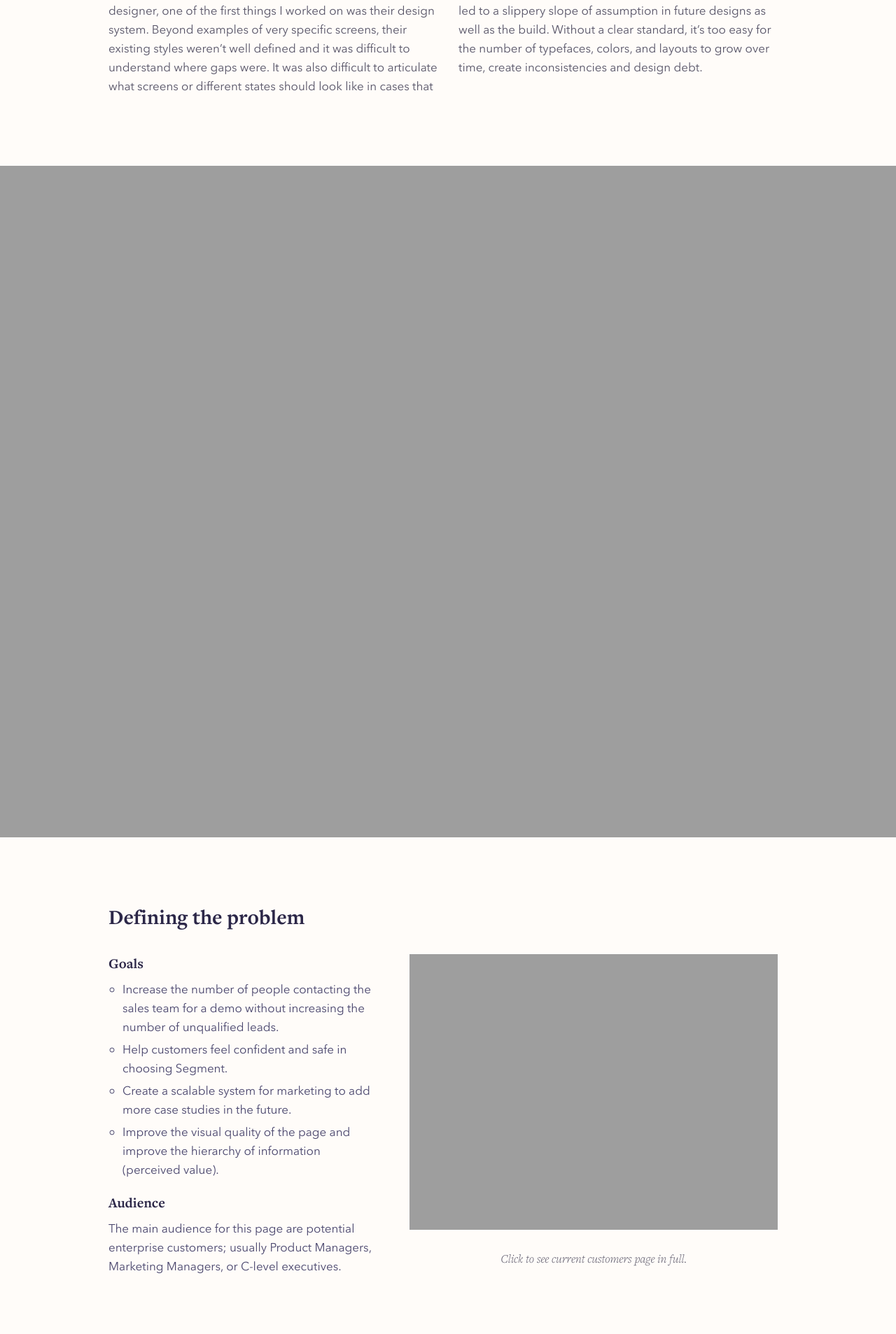
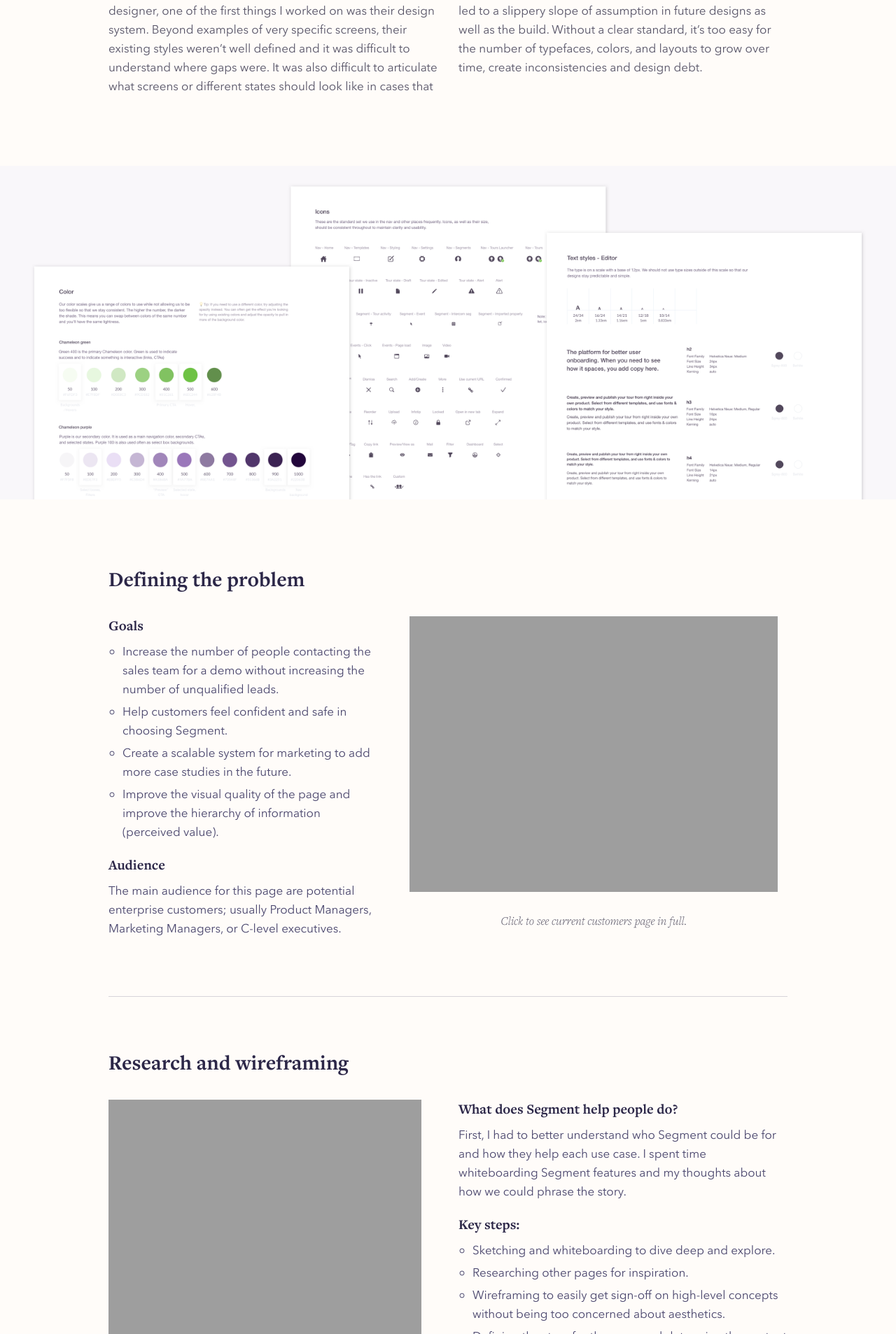
Before and after one commit to jessbottali/jessicabottali.com, a Jekyll site: the page built from projects/chameleon-design-system/index.html, in a window 1280 px wide. Shown: the part 362-2269 px from the top of the page at 70% size. Built offline with Jekyll 4.4.1, drawn with Linux system fonts in a browser that asks for light colours; comment, search, counter and statistics services are not loaded.

Commit message:
Update index.html

```diff
--- a/projects/chameleon-design-system/index.html
+++ b/projects/chameleon-design-system/index.html
@@ -12,7 +12,7 @@ title: "Chameleon design system"
     When I began working with Chameleon as their first full-time designer, one of the first things I worked on was their design system. Beyond examples of very specific screens, their existing styles weren’t well defined and it was difficult to understand where gaps were. It was also difficult to articulate what screens or different states should look like in cases that weren’t encompassed in the few examples. This ultimately led to a slippery slope of assumption in future designs as well as the build. Without a clear standard, it’s too easy for the number of typefaces, colors, and layouts to grow over time, create inconsistencies and design debt.
   </div>
 </article>
-<img src="./images/full-bleed-img@2x.jpg" class="ProjectImage full w100" />
+<img src="./images/full-bleed-img@2x.png" class="ProjectImage full w100" />
 <div class="Container">
   <h2 class="ProjectWork-title">Defining the problem</h2>
   <div class="Grid gutters">
```
